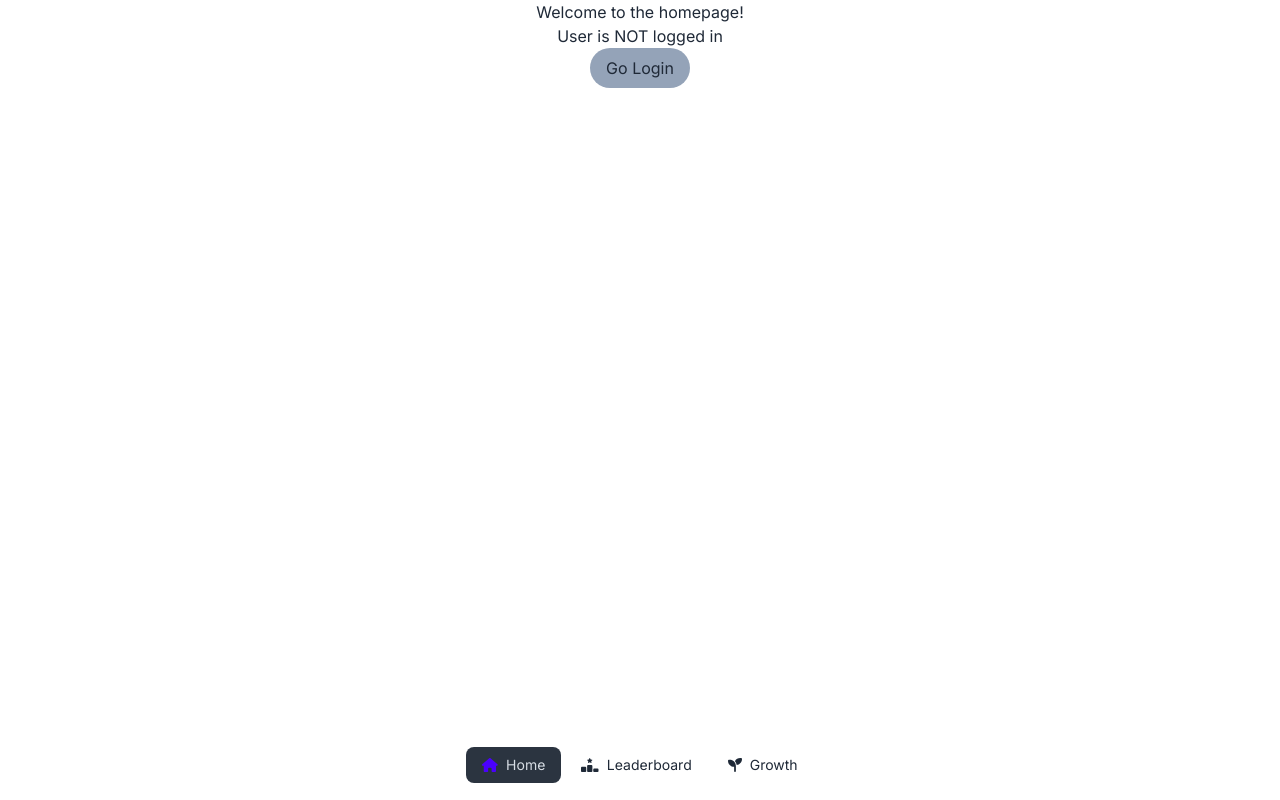
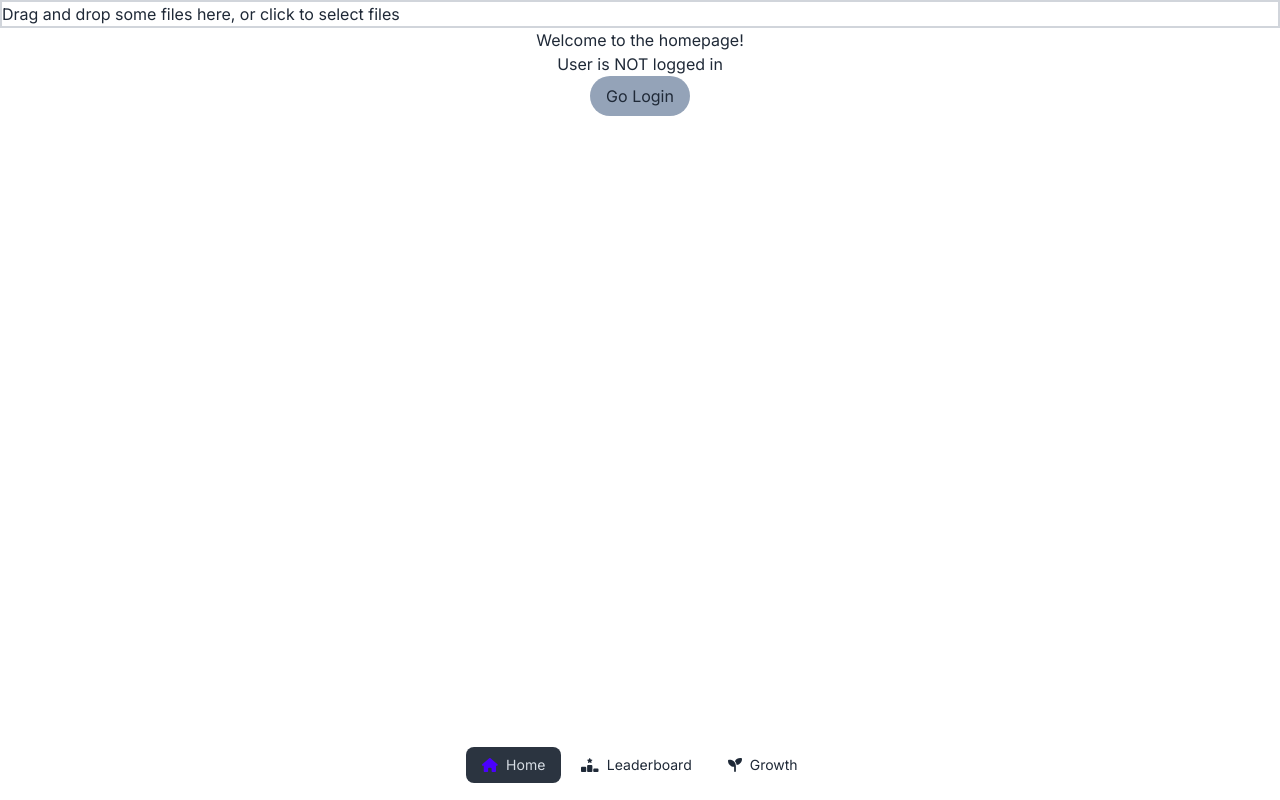
Before and after one commit to rnguyen03/2Fold-AI-Learning-Guide, a Next.js app in the folder hd2/: page / in a window 1280 px wide. Built offline with nearby package versions, Linux system fonts and the light colour scheme; no server answers.

Commit message:
file drag and drop added

```diff
--- a/hd2/src/app/page.js
+++ b/hd2/src/app/page.js
@@ -2,13 +2,18 @@
 import { auth, signOut } from "@/lib/auth";
 import Link from "next/link";
 import Navbar from "@/components/navigation";
+import MyDropzone from "@/components/dropFile";
 
 export default async function Home() {
   const session = await auth();
 
   return (
     <>
+
+
+
     <Navbar/>
+    <MyDropzone/>
     <main className="flex flex-col gapy-y-4 justify-center items-center px-12">
       <h1>Welcome to the homepage!</h1>
       <p>User is {!session?.user && "NOT"} logged in</p>
--- /dev/null
+++ b/hd2/src/components/dropFile.js
@@ -0,0 +1,58 @@
+"use client"
+import React, {useCallback, useMemo} from 'react'
+import {useDropzone} from 'react-dropzone'
+const baseStyle = {
+    flex: 1,
+    display: 'flex',
+    flexDirection: 'column',
+    alignItems: 'center',
+    padding: '20px',
+    borderWidth: 20,
+    borderRadius: 2,
+    borderColor: '#eeeeee',
+    borderStyle: 'dashed',
+    backgroundColor: '#fafafa',
+    color: '#bdbdbd',
+    outline: 'none',
+    transition: 'border .24s ease-in-out'
+  };
+  const focusedStyle = {
+    borderColor: '#2196f3'
+  };
+
+  const acceptStyle = {
+    borderColor: '#00e676'
+  };
+
+  const rejectStyle = {
+    borderColor: '#ff1744'
+  };
+export default function MyDropzone() {
+    const {
+        getRootProps,
+        getInputProps,
+        isFocused,
+        isDragAccept,
+        isDragReject
+      } = useDropzone({accept: {'image/*': []}});
+
+      const style = useMemo(() => ({
+        ...baseStyle,
+        ...(isFocused ? focusedStyle : {}),
+        ...(isDragAccept ? acceptStyle : {}),
+        ...(isDragReject ? rejectStyle : {})
+      }), [
+        isFocused,
+        isDragAccept,
+        isDragReject
+      ]);
+
+
+  return (
+    <div className='border-2 border-gray-300' {...getRootProps(style)}>
+      <input {...getInputProps()} />
+          <p>Drag and drop some files here, or click to select files</p>
+
+    </div>
+  )
+}
--- /dev/null
+++ b/package.json
@@ -0,0 +1,5 @@
+{
+  "dependencies": {
+    "react-dropzone": "^14.2.3"
+  }
+}
```
Also changed, not shown: 1 other file (tests, documents, lock files or other folders).
